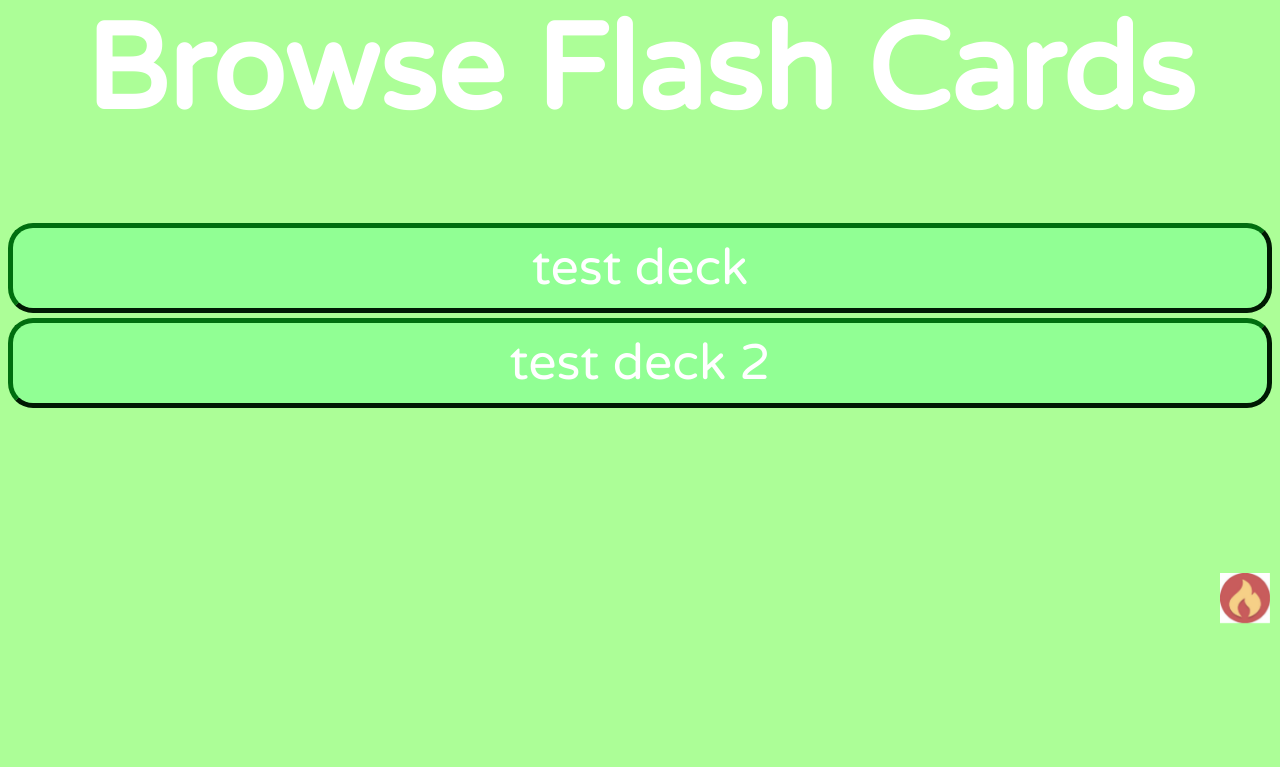
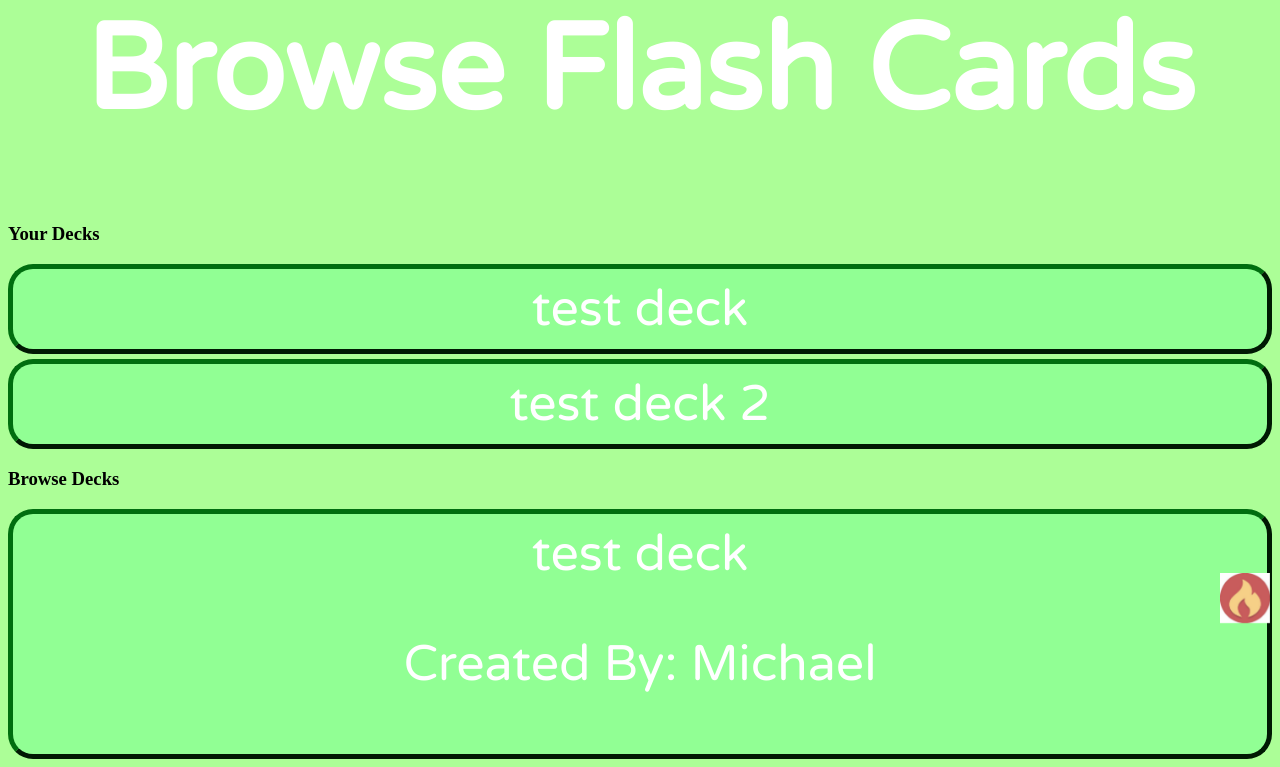
Before and after one commit to MichaelVanderputten/ControlHacks, a Flask app: page /flashcards/home in a window 1280 px wide. Shown: the part 161-928 px from the top of the page. Before the commit the page ends 785 px from the top, so only its background shows below. Run offline with Flask 3, Linux system fonts and the light colour scheme; a user stored in the database is signed in; data comes from the database, SQL or seed files in the repository; both versions use the stored data as it was after the commit.

Commit message:
Added deck name and private function

```diff
--- a/app/flashCards/views.py
+++ b/app/flashCards/views.py
@@ -14,6 +14,8 @@ from reportlab.lib.styles import getSampleStyleSheet
 from .forms import CreateDeckForm, CreateFlashCards
 from .models import Deck, FlashCard
 from app import db
+
+from app.user.models import User
 
 from app.base.views import get_top_users, update_forced, check_daily
 
@@ -37,18 +39,24 @@ global_output_text = "" # api stuff
 @flash_cards_blueprint.route('/home')
 @login_required
 def home():
-   check_daily()
-   print_decks()
+    check_daily()
+    print_decks()
 
-   user_details = { # spacific details
+    user_details = {
         'streek': current_user.streek,
         'points': current_user.points,
         'multiplier': current_user.point_multiplier
     }
 
-   all_decks = Deck.query.all()
-   return render_template('flashCards/home.html', all_decks = all_decks, user_details=user_details
-      )
+    user_all_decks = Deck.query.options(db.joinedload(Deck.creator)).filter_by(creator_id=current_user.id).all()
+    all_decks = Deck.query.options(db.joinedload(Deck.creator)).filter_by(private=False).all()
+
+    return render_template(
+        'flashCards/home.html',
+        all_decks=all_decks,
+        user_details=user_details,
+        user_all_decks=user_all_decks
+    )
 
 
 @flash_cards_blueprint.route('/view_Deck/<int:deck_id>', methods=['GET', 'POST'])
@@ -77,6 +85,12 @@ def view_Deck(deck_id):
         output_text = "An error has occoured. please try again"
         print(f"Main error: {e}")  # Print specific main error to console
    return render_template('flashCards/view_deck.html', deck=deck, flashcards=flashcards, output_text=output_text, input_text=input_text)# use this to diplay the correct set of flash cards
+
+@flash_cards_blueprint.route('/pub_view_Deck/<int:deck_id>')
+def pub_view_Deck(deck_id):
+   deck = Deck.query.get_or_404(deck_id)
+   flashcards = deck.flash_cards
+   return render_template('flashCards/pub_view_deck.html', deck=deck, flashcards=flashcards)
 
 @flash_cards_blueprint.route('/create_deck', methods=['GET', 'POST'])
 @login_required
@@ -168,6 +182,28 @@ def delete_FlashCard(flashcard_id, deck_id):
     flash('FlashCard deleted', 'success')
     return redirect(url_for('flash_cards.view_Deck', deck_id=deck_id))
 
+@flash_cards_blueprint.route('/delete_deck/<int:deck_id>', methods=['POST'])
+@login_required
+def delete_deck(deck_id):
+    deck_to_delete = Deck.query.get_or_404(deck_id)
+    if deck_to_delete.creator_id != current_user.id:
+        flash('You do not have permission to delete this deck.', 'danger')
+        return redirect(url_for('flash_cards.home'))
+
+    try:
+        for flashcard in deck_to_delete.flash_cards:
+            db.session.delete(flashcard)
+        # Delete the deck
+        db.session.delete(deck_to_delete)
+        db.session.commit()
+
+        flash('Deck successfully deleted.', 'success')
+    except Exception as e:
+        db.session.rollback()
+        flash(f'An error occurred while trying to delete the deck: {e}', 'danger')
+
+    return redirect(url_for('flash_cards.home'))
+
 def generate(input_text):
   try:
     if len(input_text) > 500:
--- a/templates/flashCards/home.html
+++ b/templates/flashCards/home.html
@@ -9,11 +9,24 @@
 {% block body %}
     <h1 style= "margin-top: 100px; text-shadow: 50px, 50px, 65px, #000000;">Browse Flash Cards</h1>
 
-    {% for deck in all_decks %}
+    <h3>Your Decks</h3>
+
+    {% for deck in user_all_decks %}
     <li class = "dks"><a href="{{ url_for('flash_cards.view_Deck', deck_id=deck.id) }}">{{ deck.name }}</a></li>
     {% endfor %}
 
-    <!-- Clickable icon -->
+    <h3>Browse Decks</h3>
+
+    {% for deck in all_decks %}
+    <li class="dks">
+        <a href="{{ url_for('flash_cards.pub_view_Deck', deck_id=deck.id) }}">
+            {{ deck.name }}
+            <p>Created By: {{ deck.creator.display_name }}</p>
+        </a>
+    </li>
+{% endfor %}
+
+    <!-- Clickable streek icon -->
     <div id="user-icon-container">
         <img class="streek-img" id="user-icon" src="{{ url_for('static', filename='img/flame.jpg') }}" alt="Streek Icon">
         <!-- Icon needs background removed and conversion to png idk how too -->
--- a/templates/flashCards/view_deck.html
+++ b/templates/flashCards/view_deck.html
@@ -25,6 +25,10 @@
 {% endfor %}
 
    <a class ="addCard" href ="{{ url_for('flash_cards.create_Flash_Cards', deck_id=deck.id) }}">create flashcard</a>
+
+   <form action="{{ url_for('flash_cards.delete_deck', deck_id=deck.id) }}" method="post">
+        <input type="submit" value="Delete Deck" class="delete-button" onclick="return confirm('Are you sure you want to delete this deck?');">
+   </form>
 
    <h2>Input Text:</h2>
         <p>{{ input_text[:250] }}...</p>
```
Also changed, not shown: templates/flashCards/pub_view_deck.html (added, +41 -0 lines), instance/database.db.
